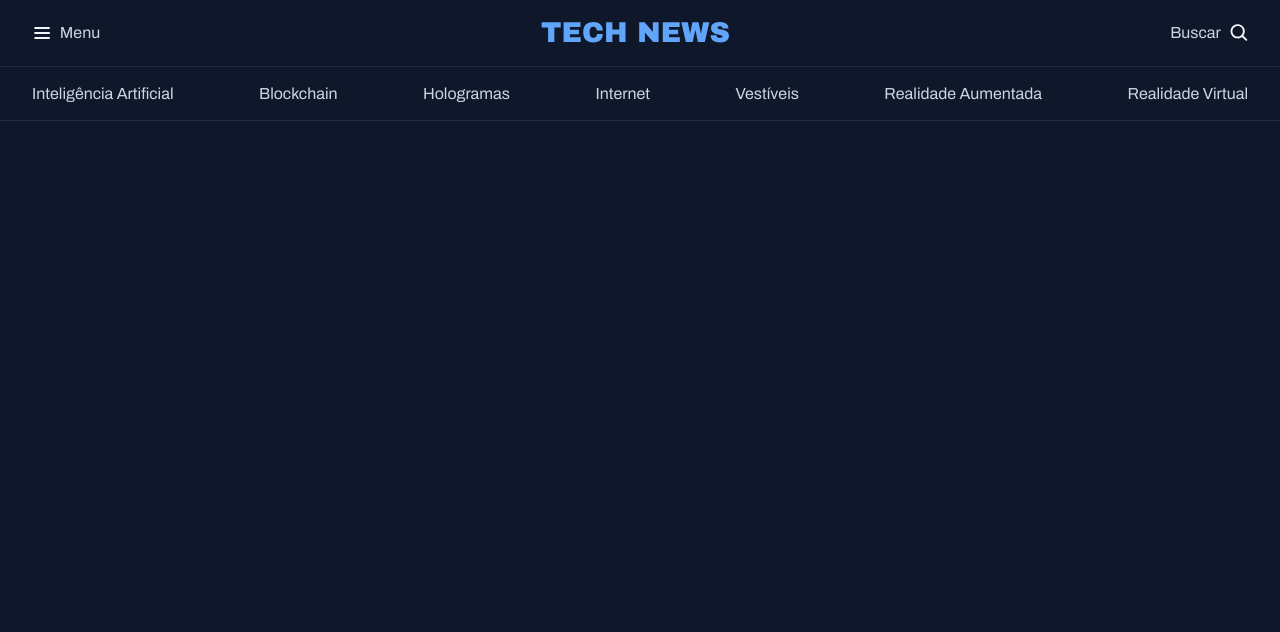
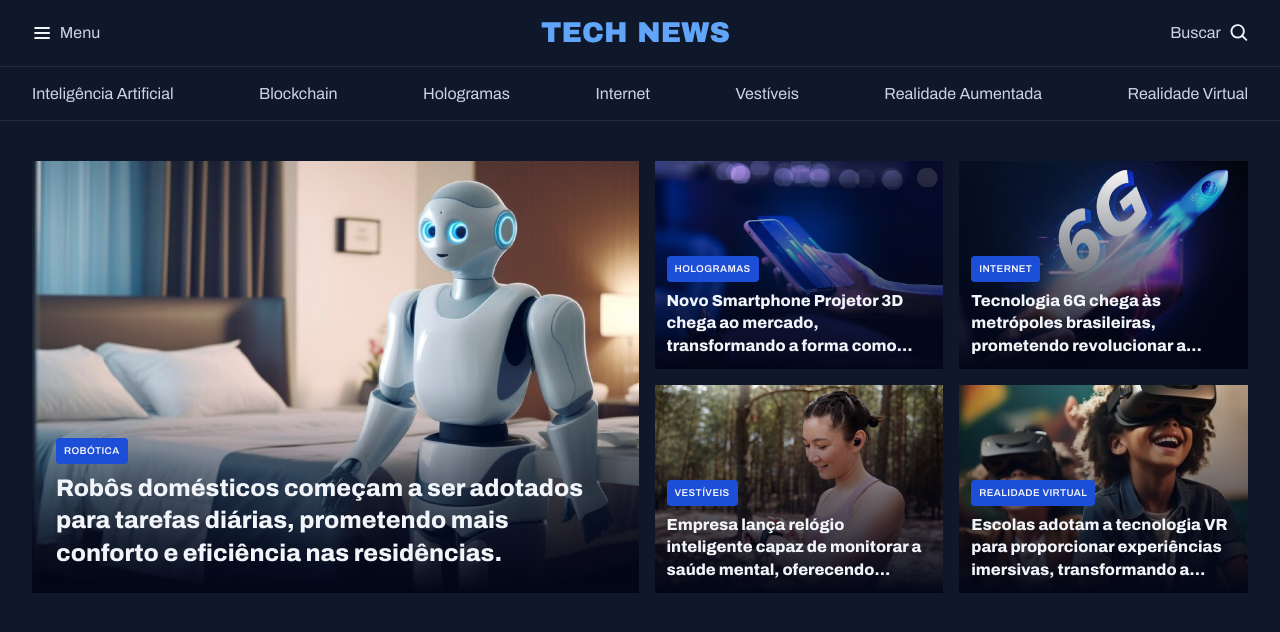
Before and after one commit to Deborah-Ferreira/technews, a plain HTML site: page index.html in a window 1280 px wide. Drawn offline with Linux system fonts and the light colour scheme.

Commit message:
Section destaques

```diff
--- a/index.html
+++ b/index.html
@@ -33,5 +33,56 @@
             </div>
         </nav>
     </header>
+    <main class="px-lg">
+        <section class="destaques flex flex-direction gap-1">
+            <figure>
+                <img src="./assets/images/image01.png"
+                    alt="Robôs domésticos começam a ser adotados para tarefas diárias, prometendo mais conforto e eficiência nas residências.">
+                <figcaption>
+                    <span>Robótica</span>
+                    <h1 class="texto">
+                        Robôs domésticos começam a ser adotados para tarefas diárias, prometendo mais conforto e
+                        eficiência nas residências.
+                    </h1>
+                </figcaption>
+            </figure>
+            <div class="container grid gap-1">
+                <figure>
+                    <img src="./assets/images/image02.png"
+                        alt="Novo Smartphone Projetor 3D chega ao mercado, transformando a forma como vemos nossas telas!">
+                    <figcaption>
+                        <span>Hologramas</span>
+                        <h2 class="texto">Novo Smartphone Projetor 3D chega ao mercado, transformando a forma como vemos nossas telas!</h2>
+                    </figcaption>
+                </figure>
+                <figure>
+                    <img src="./assets/images/image03.png"
+                        alt="Tecnologia 6G chega às metrópoles brasileiras, prometendo revolucionar a forma como vivemos e nos comunicamos.">
+                    <figcaption>
+                        <span>Internet</span>
+                        <h2 class="texto">Tecnologia 6G chega às metrópoles brasileiras, prometendo revolucionar a forma como vivemos e nos comunicamos.</h2>
+                    </figcaption>
+                </figure>
+                <figure>
+                    <img src="./assets/images/image04.png"
+                        alt="Empresa lança relógio inteligente capaz de monitorar a saúde mental, oferecendo insights valiosos para o bem-estar pessoal.">
+                    <figcaption>
+                        <span>Vestíveis</span>
+                        <h2 class="texto">Empresa lança relógio inteligente capaz de monitorar a saúde mental,
+                        oferecendo insights valiosos para o bem-estar pessoal.</h2>
+                    </figcaption>
+                </figure>
+                <figure>
+                    <img src="./assets/images/image05.png"
+                        alt="Escolas adotam a tecnologia VR para proporcionar experiências imersivas, transformando a aprendizagem tradicional.">
+                    <figcaption>
+                        <span>Realidade Virtual</span>
+                        <h2 class="texto">Escolas adotam a tecnologia VR para proporcionar experiências imersivas,
+                            transformando a aprendizagem tradicional.</h2>
+                    </figcaption>
+                </figure>
+            </div>
+        </section>
+    </main>
 </body>
 </html>
--- a/styles/global.css
+++ b/styles/global.css
@@ -61,9 +61,17 @@ small {
 }
 
 span {
+    display: flex;
+    margin-bottom: .5rem;
+    border-radius: .25rem;
     font-weight: var(--fw-semiBold);
     background-color: var(--brand-color-dark);
     color: var(--texto-color-primary);
+    padding-inline: .5rem;
+    max-width: fit-content;
+    text-transform: uppercase;
+    letter-spacing: 0.04em;
+    font-size: .62rem;
 }
 
 a {
--- a/styles/index.css
+++ b/styles/index.css
@@ -1,3 +1,4 @@
 @import url(global.css);
 @import url(utility.css);
 @import url(header.css);
+@import url(sections.css);
--- /dev/null
+++ b/styles/sections.css
@@ -0,0 +1,54 @@
+.destaques {
+    margin-top: 2.5rem;
+
+    & img:nth-child(1) {
+        max-width: 100%;
+        height: 26rem;
+        object-fit: cover;
+    }
+
+    & figcaption {
+        position: absolute;
+        bottom: 0;
+        margin: var(--m-lg);
+    }
+
+    & figure {
+        position: relative;
+
+        &::before {
+            position: absolute;
+            content: "";
+            width: 100%;
+            height: 13rem;
+            bottom: 0;
+            background: linear-gradient(#02061700, #020617);
+        }
+
+    }
+}
+.container {
+    & img {
+        width: 100%;
+        max-height: 12.5rem;
+    }
+}
+@media(width >= 80em) {
+    & .destaques {
+        flex-direction: row;
+        display: flex;
+        & img:nth-child(1) {
+            max-width: 100%;
+            height: 100%;
+        }
+        & img {
+            max-height: 100%;
+        }
+    }
+    & .container {
+        grid-template-columns: repeat(2, 1fr);
+        & figcaption {
+            margin: .75rem;
+        }
+    }
+}
```
